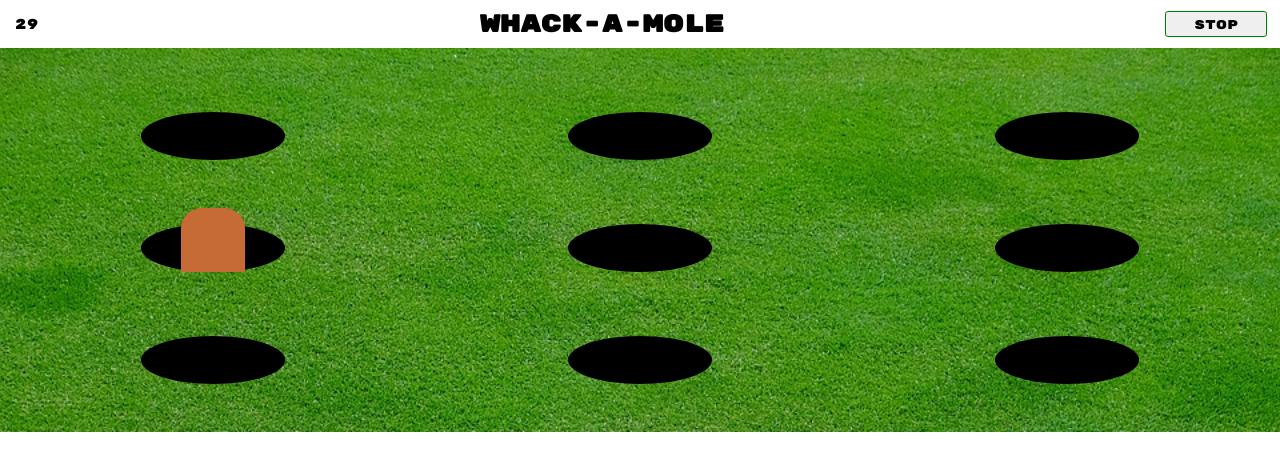
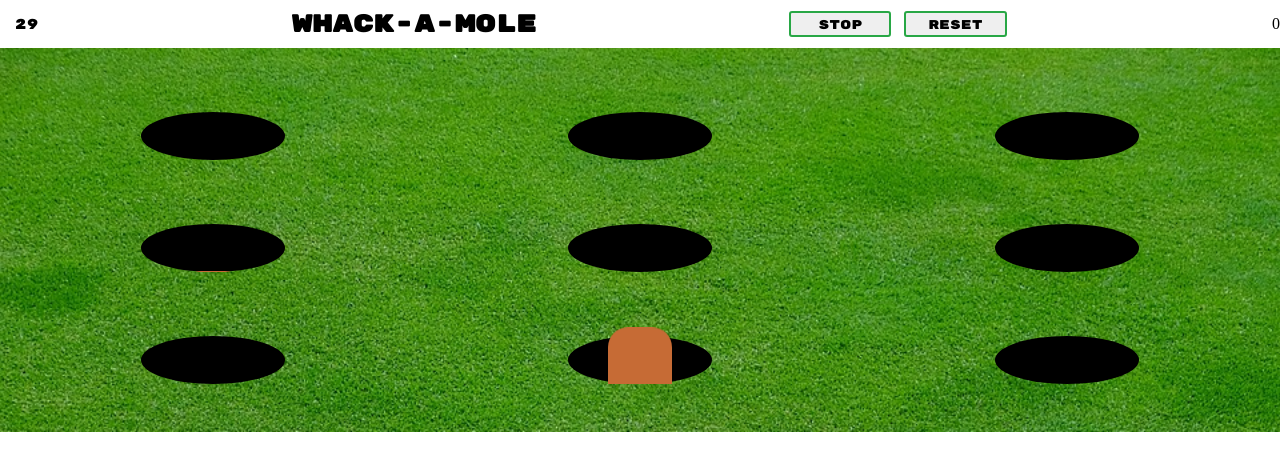
Before and after one commit to rstowe/whack-a-mole, a website built with webpack: page index.html in a window 1280 px wide. Both pictures are taken after a click on the button "START". Built offline with nearby package versions, Linux system fonts and the light colour scheme.

Commit message:
have some more functionality in place

```diff
--- a/src/scripts/index.js
+++ b/src/scripts/index.js
@@ -5,49 +5,54 @@ class App {
     this.state = {
       isStarted: false,
       counterValue: 30,
+      activeMole: null,
+      score: 0,
     }
 
+    this.scoreboard = document.createElement('div');
     this.counter = document.createElement('div');
-    this.counter.innerText = this.state.counterValue;
-    this.counter.classList.add('counter');
+    this.startButton = document.createElement('button');
+    this.resetButton = document.createElement('button');
+
+    this.init();
     this.render();
   }
 
-  start(initialValue) {
-    let { counterValue, isStarted } = this.state;
+  init() {
+    this.startButton.innerText = "START";
+    this.resetButton.innerText = "RESET";
+    this.scoreboard.innerText = this.state.score;
+    this.counter.innerText = this.state.counterValue;
+    this.counter.classList.add('counter');
+  }
 
-    if (initialValue) {
-      counterValue = initialValue;
-    }
+  startMoleAppear() {
+    this.moleInterval = setInterval(() => {
+      let nextActiveMole = Math.floor(Math.random() * 9) + 1;
+      let animationDuration = Math.floor(Math.random() * (1200 - 400 + 1) + 400);
 
-    this.moleInterval = setInterval(() => {
-      let moleNumber = Math.floor(Math.random() * 9) + 1;
-      let animationDuration = Math.floor(Math.random() * 2);
-      console.log('animationDuration', animationDuration);
+      while (this.state.activeMole === nextActiveMole) {
+        nextActiveMole = Math.floor(Math.random() * 9) + 1;
+      }
 
-      // if (moleNumber === 9 || moleNumber === 0) {
-      //   moleNumber = 5;
-      // }
-
-      const mole = document.getElementById(`mole_${moleNumber}`);
-      mole.style.setProperty('--animation-time', moleNumber +'s');
-      console.log('mole', mole);
-
+      const mole = document.getElementById(`mole_${nextActiveMole}`);
+      mole.style.setProperty('--animation-time', animationDuration + 'ms');
       mole.classList.add('active-mole');
 
-      // setTimeout(() => {
-      //   mole.classList.remove('active-mole');
-      // }, 1000)
-      // mole.classList.remove('active-mole');
+      this.state.activeMole = nextActiveMole
 
+      setTimeout(() => {
+        mole.classList.remove('active-mole');
+      }, animationDuration)
+    }, 1000)
+  }
 
-    }, 1000)
+  startCounter(initialValue) {
+    let { counterValue } = this.state;
 
-    // const mole = document.getElementById('mole_3');
-    // console.log('mole', mole);
-    // mole.classList.add('active-mole');
+    if (initialValue) counterValue = initialValue;
 
-    this.interval = setInterval(() => {
+    this.timeInterval = setInterval(() => {
       if (counterValue === 0) {
         this.counter.innerText = counterValue--;
         this.stop();
@@ -57,58 +62,71 @@ class App {
     }, 1000);
   }
 
-  stop() {
-    if (this.interval) {
-      clearInterval(this.interval);
-    }
-    if (this.moleInterval) {
-      clearInterval(this.moleInterval);
-    }
+  start(initialValue) {
+    this.startMoleAppear();
+    this.startCounter(initialValue);
   }
 
-  renderStartButton() {
+  resetGame() {
+    this.startButton.innerText = "START";
+    this.state.isStarted = false;
+  }
+
+  stop() {
+    if (this.timeInterval) clearInterval(this.timeInterval);
+    if (this.moleInterval) clearInterval(this.moleInterval);
+    this.resetGame();
+  }
+
+  renderControls() {
     let buttonContainer = document.createElement('div');
-    let startButton = document.createElement('button');
-    startButton.innerText = "START";
 
-    startButton.addEventListener('click', (event) => {
+    this.startButton.addEventListener('click', () => {
       let { isStarted } = this.state;
 
       if (isStarted) {
         this.stop();
-        startButton.innerText = "start";
+        this.startButton.innerText = "START";
         this.state.isStarted = false;
       } else {
-        this.start(30);
-        startButton.innerText = "stop";
+        this.start();
+        this.startButton.innerText = "STOP";
         this.state.isStarted = true;
       }
     })
 
-    buttonContainer.appendChild(startButton);
+    buttonContainer.appendChild(this.startButton);
+    buttonContainer.appendChild(this.resetButton);
 
     return buttonContainer;
   }
 
   renderCounter() {
-    const startButton = this.renderStartButton();
+    const controls = this.renderControls();
     const title = document.createElement('h2');
+
     title.innerText = 'Whack-A-Mole';
-
     this.counterContainer = document.createElement('div');
-
     this.counterContainer.classList.add("counter-container");
     this.counterContainer.appendChild(this.counter);
     this.counterContainer.appendChild(title);
-    this.counterContainer.appendChild(startButton)
+    this.counterContainer.appendChild(controls);
+    this.counterContainer.appendChild(this.scoreboard);
+
     return this.counterContainer;
   }
 
   hitMole(moleHit) {
     const mole = moleHit.srcElement;
     console.log('you hit', moleHit.target);
-    // mole.classList.remove(moleHit.target.className)
+
+    this.scoreboard.innerText = this.state.score + 10;
+    this.state.score = this.state.score + 10;
     mole.classList.add('mole-hit');
+    console.log('this.state.score', this.state.score);
+    setTimeout(() => {
+      mole.classList.remove('mole-hit');
+    }, 200)
   }
 
   createTile(tileId) {
@@ -131,6 +149,16 @@ class App {
     tile.appendChild(hole);
 
     return tile;
+    // tile.innerHTML = `
+    //   <div class="tile">
+    //     <div class="hole">
+    //       <div class="mole" id="mole_${tileId}">
+    //       </div>
+    //     </div>
+    //   </div>
+    // `
+    //
+    // return tile;
   }
 
   renderGrid() {
--- a/src/styles/index.scss
+++ b/src/styles/index.scss
@@ -1,7 +1,7 @@
 @import url('https://fonts.googleapis.com/css?family=Rubik+Mono+One&display=swap');
 
 :root {
-  --animation-time: 2s;
+  --animation-time: 1s;
 }
 
 body {
@@ -21,7 +21,11 @@ body {
     margin-right: 1em;
     padding-top: 2px;
     border-radius: 3px;
-    border: 1px solid green;
+    border: 2px solid #28a745;
+    &:hover {
+      background: #28a745;
+      color: #fff;
+    }
   }
 
   .grid {
@@ -79,11 +83,12 @@ body {
 
   .mole {
     height: 5em;
-    width: 3em;
+    width: 4em;
     border-radius: 20px 20px 2px 2px;
     background: #C66B35;
-    bottom: -5em;
-    transform: translateY(5em);
+    // bottom: -5em;
+    transform: translateY(4em);
+    transition: transform var(--animation-time) ease-in-out;
     // position: absolute;
   }
 
@@ -91,40 +96,21 @@ body {
     border-radius: 20px 20px 2px 2px;
     height: 5em;
     width: 4em;
+    bottom: 0;
+    transform: translateY(0em);
+    // transition: all var(--animation-time) ease-in-out;
+    transition: transform var(--animation-time) ease-in-out;
+
     // background: red;
     // bottom: 0;
     // transform: translateY(0);
     // transition: all 1s ease;
-    animation: flicker var(--animation-time) ease-in-out;
-    // animation-duration: $randomNumber + ms;
+    // animation: flicker var(--animation-time) ease-in-out;
+    // animation-duration: var(--animation-time);
   }
 
   .mole-hit {
     background: orange !important;
   }
 
-  .mole-hidden {
-    border-radius: 20px 20px 2px 2px;
-    height: 5em;
-    width: 3em;
-    bottom: -2em;
-    background: red;
-    bottom: -5em;
-    transform: translateY(5em);
-    transition: all 1s ease;
-  }
-
-  @keyframes flicker {
-    0% {
-      bottom: 0;
-    }
-    50% {
-      bottom: 5em;
-      transform: translateY(0);
-    }
-    100% {
-      bottom: 0em;
-      transform: translateY(5em);
-    }
-  }
 }
```
